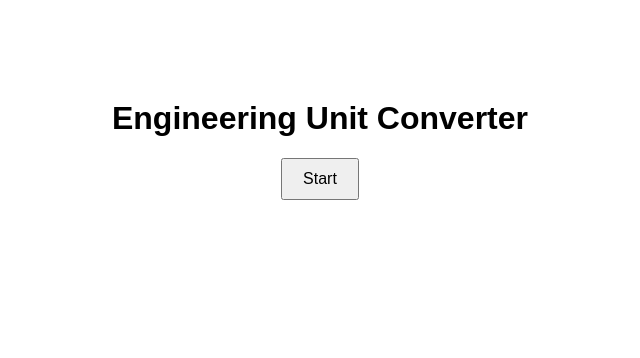
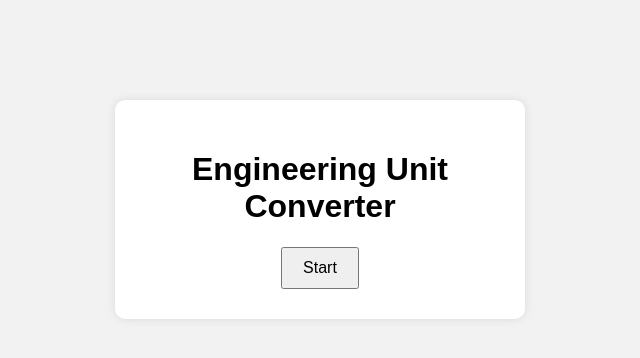
Before and after one commit to aleazeeda/engineering-unit-converter, a plain HTML site: page index.html in a window 1280 px wide. Shown: the whole page, without its empty margins (320-960 px from the left). Drawn offline with Linux system fonts and the light colour scheme.

Commit message:
Update style.css

```diff
--- a/style.css
+++ b/style.css
@@ -1,11 +1,17 @@
 body {
-  font-family: Arial;
+  font-family: Arial, sans-serif;
+  background-color: #f2f2f2;
   text-align: center;
   margin-top: 100px;
 }
 
 .page {
+  background-color: white;
+  width: 350px;
   margin: auto;
+  padding: 30px;
+  border-radius: 10px;
+  box-shadow: 0 0 10px rgba(0,0,0,0.1);
 }
 
 .hidden {
@@ -15,4 +21,10 @@
 button {
   padding: 10px 20px;
   font-size: 16px;
+  cursor: pointer;
 }
+
+input, select {
+  padding: 5px;
+  font-size: 14px;
+}
```
